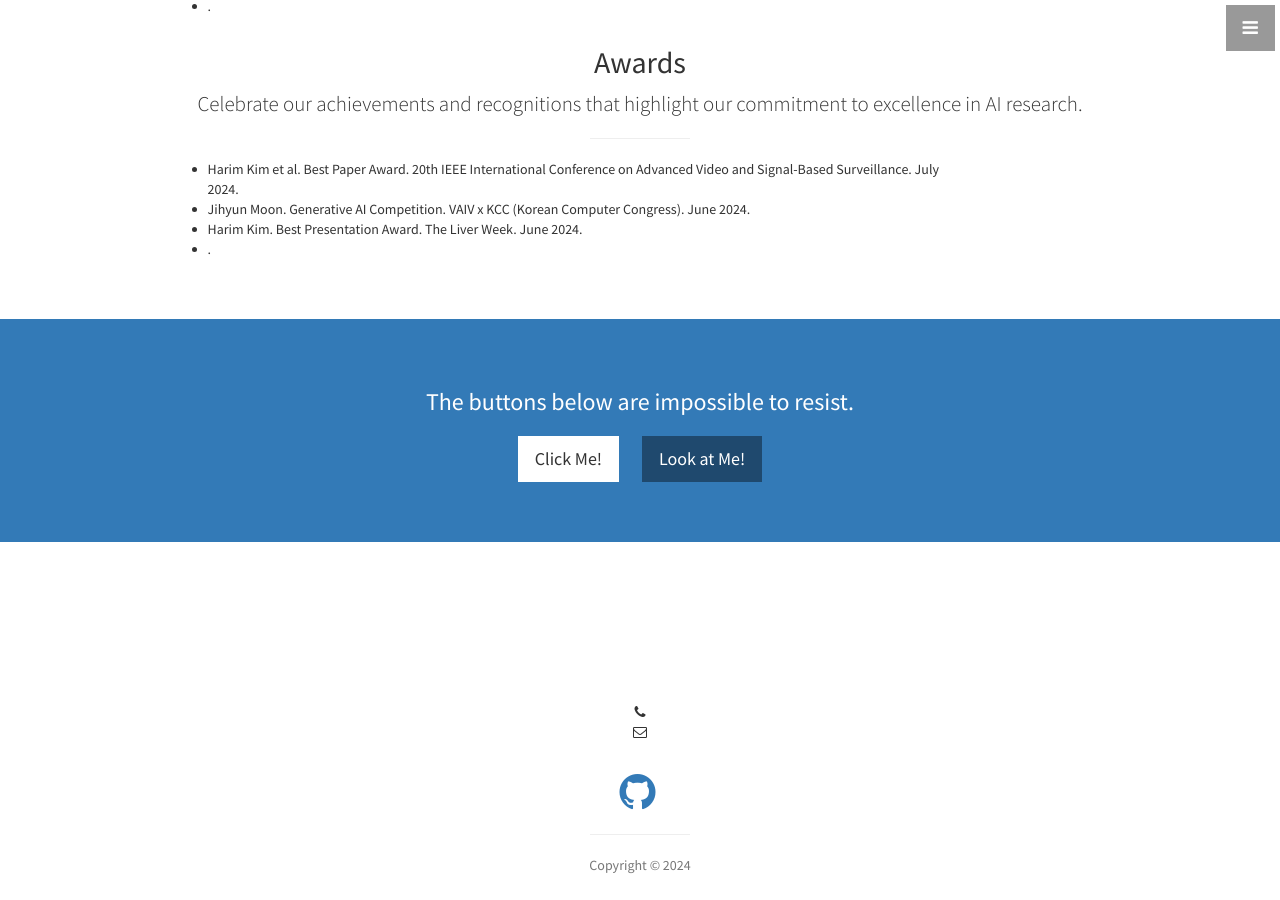
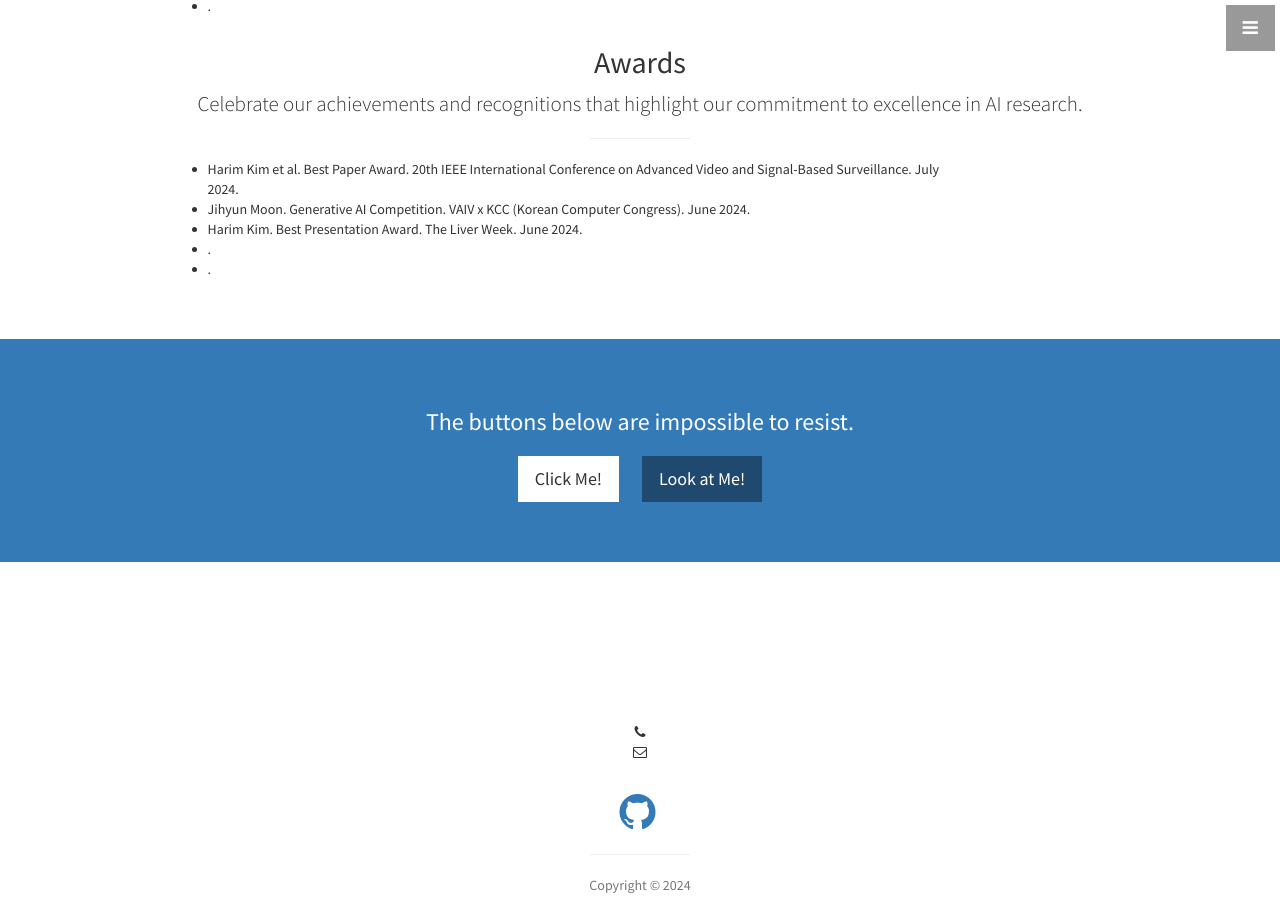
Before and after one commit to nth221/nth221.github.io, a Jekyll site: the page built from index.html, in a window 1280 px wide and 900 px high, scrolled down 3033 px. Built offline with Jekyll 4.4.1, drawn with Linux system fonts in a browser that asks for light colours.

Commit message:
modified:   _includes/portfolio.html

```diff
--- a/_includes/portfolio.html
+++ b/_includes/portfolio.html
@@ -34,6 +34,7 @@
               <li>Jihyun Moon. Generative AI Competition. VAIV x KCC (Korean Computer Congress). June 2024.</li>
               <li>Harim Kim. Best Presentation Award. The Liver Week. June 2024.</li>
               <li>.</li>
+              <li>.</li>
             </ul>
           </div>
         </div>
```
